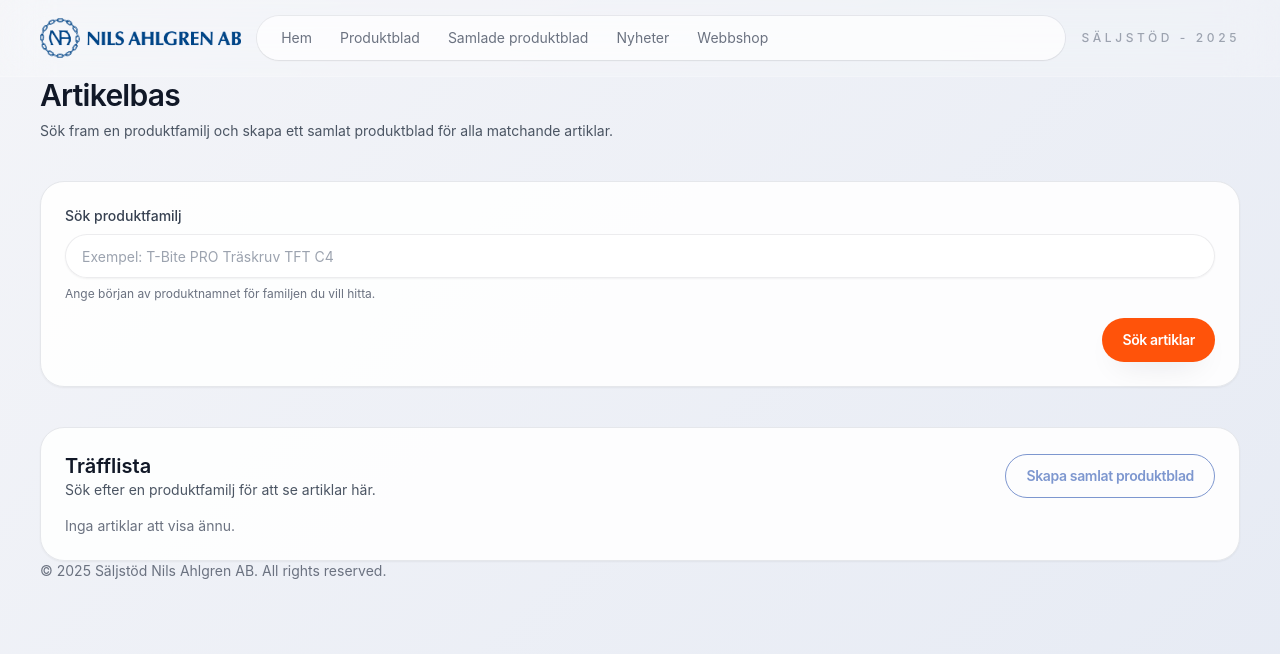
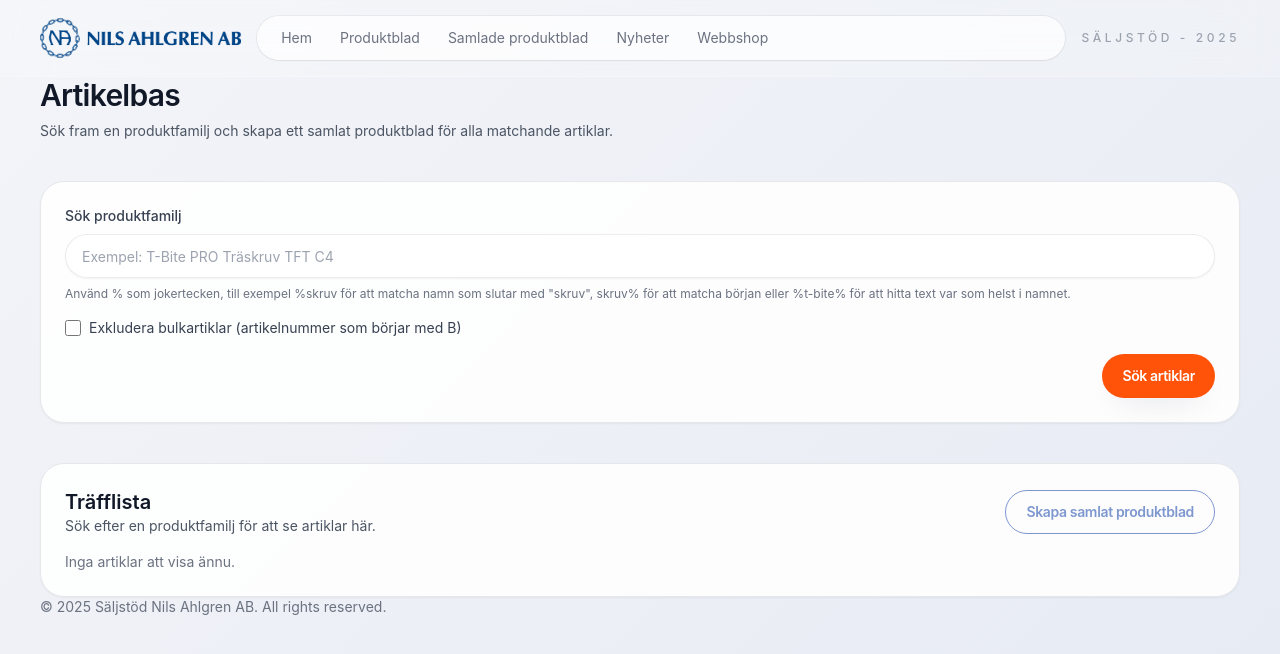
Before and after one commit to stockenb/saljstod-copy, a Next.js app: page /artikelbas in a window 1280 px wide. Shown: the top 654 px of the page. Built offline with nearby package versions, Linux system fonts and the light colour scheme.

Commit message:
Add wildcard search and bulk filter to Artikelbas

```diff
--- a/app/api/artikelbas/family/route.ts
+++ b/app/api/artikelbas/family/route.ts
@@ -1,10 +1,13 @@
 import { NextRequest, NextResponse } from "next/server";
 
-import { findArticlesByPrefix } from "@/lib/artikelbas-feed";
+import { findArticles } from "@/lib/artikelbas-feed";
 
 export async function GET(request: NextRequest) {
   const url = new URL(request.url);
   const query = url.searchParams.get("q");
+  const excludeBulkParam = url.searchParams.get("excludeBulk");
+  const excludeBulk =
+    excludeBulkParam === "1" || excludeBulkParam?.toLowerCase() === "true";
 
   if (!query || !query.trim()) {
     return NextResponse.json(
@@ -14,7 +17,7 @@ export async function GET(request: NextRequest) {
   }
 
   try {
-    const articles = await findArticlesByPrefix(query);
+    const articles = await findArticles(query, { excludeBulk });
     return NextResponse.json({ articles });
   } catch (error) {
     console.error("Kunde inte läsa artikelbasen", error);
--- a/app/artikelbas/page.tsx
+++ b/app/artikelbas/page.tsx
@@ -16,6 +16,7 @@ type FetchStatus = "idle" | "loading" | "success" | "error";
 
 export default function ArtikelbasPage() {
   const [query, setQuery] = useState("");
+  const [excludeBulk, setExcludeBulk] = useState(false);
   const [articles, setArticles] = useState<FamilyArticle[]>([]);
   const [status, setStatus] = useState<FetchStatus>("idle");
   const [message, setMessage] = useState("");
@@ -50,12 +51,15 @@ export default function ArtikelbasPage() {
     setMessage("Söker i artikelbasen...");
 
     try {
-      const response = await fetch(
-        `/api/artikelbas/family?q=${encodeURIComponent(trimmed)}`,
-        {
-          method: "GET",
-        },
-      );
+      const params = new URLSearchParams();
+      params.set("q", trimmed);
+      if (excludeBulk) {
+        params.set("excludeBulk", "1");
+      }
+
+      const response = await fetch(`/api/artikelbas/family?${params.toString()}`, {
+        method: "GET",
+      });
 
       if (!response.ok) {
         const data = (await response.json().catch(() => null)) as
@@ -126,8 +130,26 @@ export default function ArtikelbasPage() {
               placeholder="Exempel: T-Bite PRO Träskruv TFT C4"
             />
             <p className="text-xs text-neutral-500">
-              Ange början av produktnamnet för familjen du vill hitta.
+              Använd % som jokertecken, till exempel %skruv för att matcha
+              namn som slutar med &quot;skruv&quot;, skruv% för att matcha början eller
+              %t-bite% för att hitta text var som helst i namnet.
             </p>
+          </div>
+
+          <div className="flex items-center gap-2">
+            <input
+              id="artikelbas-exclude-bulk"
+              type="checkbox"
+              className="h-4 w-4 rounded border border-neutral-300 text-neutral-900 focus-visible:outline focus-visible:outline-2 focus-visible:outline-offset-2 focus-visible:outline-neutral-900"
+              checked={excludeBulk}
+              onChange={(event) => setExcludeBulk(event.target.checked)}
+            />
+            <label
+              htmlFor="artikelbas-exclude-bulk"
+              className="text-sm text-neutral-700"
+            >
+              Exkludera bulkartiklar (artikelnummer som börjar med B)
+            </label>
           </div>
 
           <div className="flex flex-col gap-2 sm:flex-row sm:items-center sm:justify-end">
--- a/lib/artikelbas-feed.ts
+++ b/lib/artikelbas-feed.ts
@@ -102,17 +102,52 @@ async function loadArticles(): Promise<CachedArticle[]> {
   return cachePromise;
 }
 
-export async function findArticlesByPrefix(query: string): Promise<ArtikelbasArticle[]> {
-  const normalizedQuery = normalizeSearchText(query);
+type ArticleSearchOptions = {
+  excludeBulk?: boolean;
+};
+
+function getSearchMatcher(query: string) {
+  const trimmedQuery = query.trim();
+
+  if (!trimmedQuery) {
+    return null;
+  }
+
+  const hasLeadingWildcard = trimmedQuery.startsWith("%");
+  const hasTrailingWildcard = trimmedQuery.endsWith("%");
+  const strippedQuery = trimmedQuery.replace(/^%+/, "").replace(/%+$/, "");
+  const normalizedQuery = normalizeSearchText(strippedQuery);
 
   if (!normalizedQuery) {
+    return null;
+  }
+
+  if (hasLeadingWildcard && hasTrailingWildcard) {
+    return (value: string) => value.includes(normalizedQuery);
+  }
+
+  if (hasLeadingWildcard) {
+    return (value: string) => value.endsWith(normalizedQuery);
+  }
+
+  return (value: string) => value.startsWith(normalizedQuery);
+}
+
+export async function findArticles(
+  query: string,
+  options: ArticleSearchOptions = {},
+): Promise<ArtikelbasArticle[]> {
+  const matcher = getSearchMatcher(query);
+
+  if (!matcher) {
     return [];
   }
 
   const articles = await loadArticles();
 
   return articles
-    .filter((article) => article.searchTitle.startsWith(normalizedQuery))
+    .filter((article) => !options.excludeBulk || !article.articleNumber.startsWith("B"))
+    .filter((article) => matcher(article.searchTitle))
     .map(({ searchTitle, ...visible }) => visible);
 }
 
```
